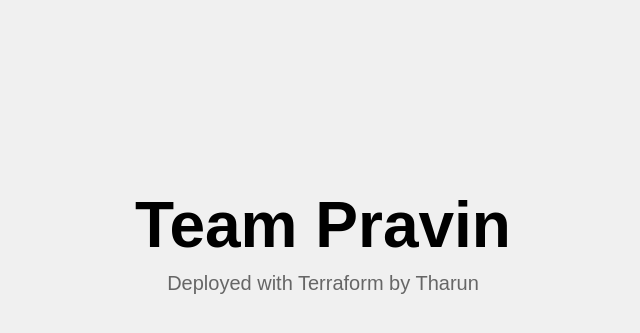
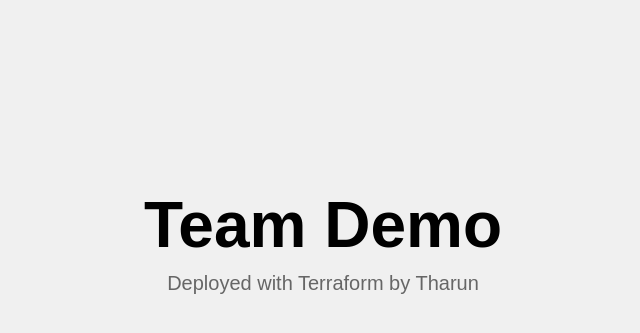
Before and after one commit to tharun-me/app-1, a Python web app: template templates/index.html in a window 1280 px wide. Shown: the part 149-482 px from the top of the page, without its empty margins (317-957 px from the left). Run offline with Jinja, Linux system fonts and the light colour scheme; the template is opened without the code that fills it, so the values that code supplies are empty.

Commit message:
Team Demo

```diff
--- a/templates/index.html
+++ b/templates/index.html
@@ -26,7 +26,7 @@
     </style>
 </head>
 <body>
-    <h1>Team Pravin</h1>
+    <h1>Team Demo</h1>
     <p>Deployed with Terraform by Tharun</p>
 </body>
 </html>
```
